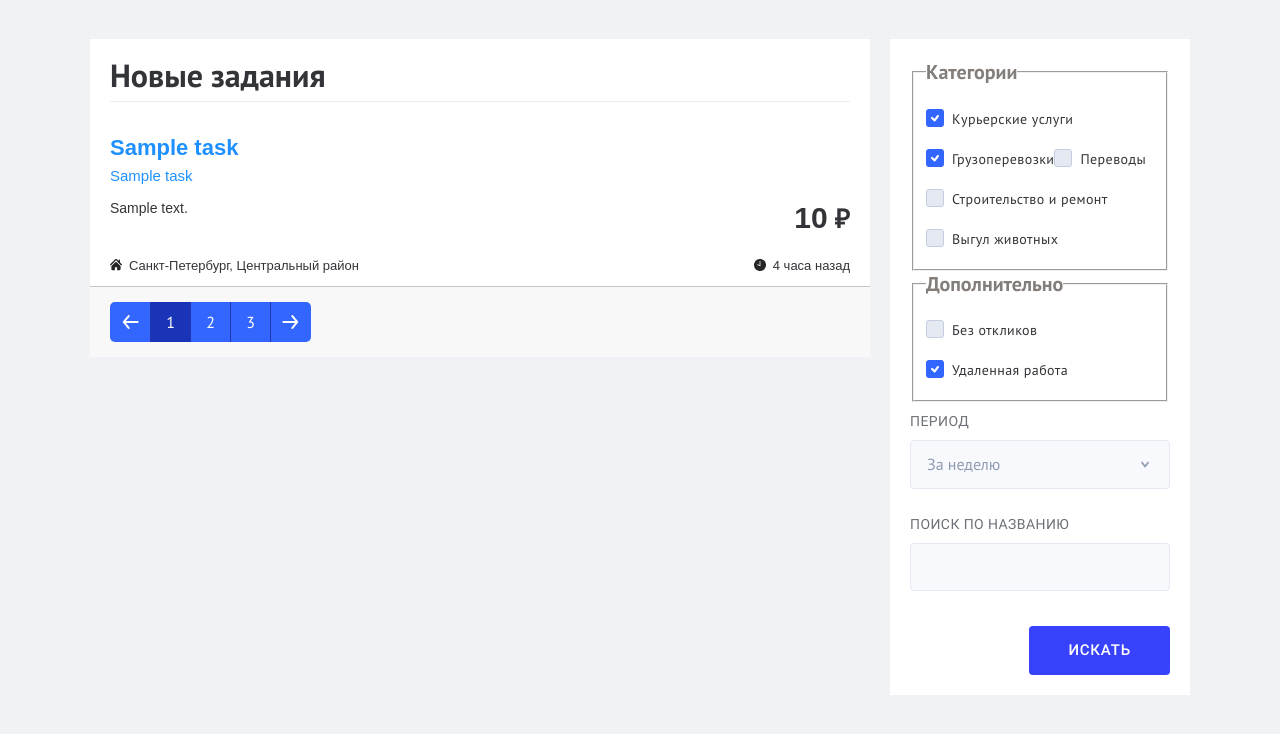
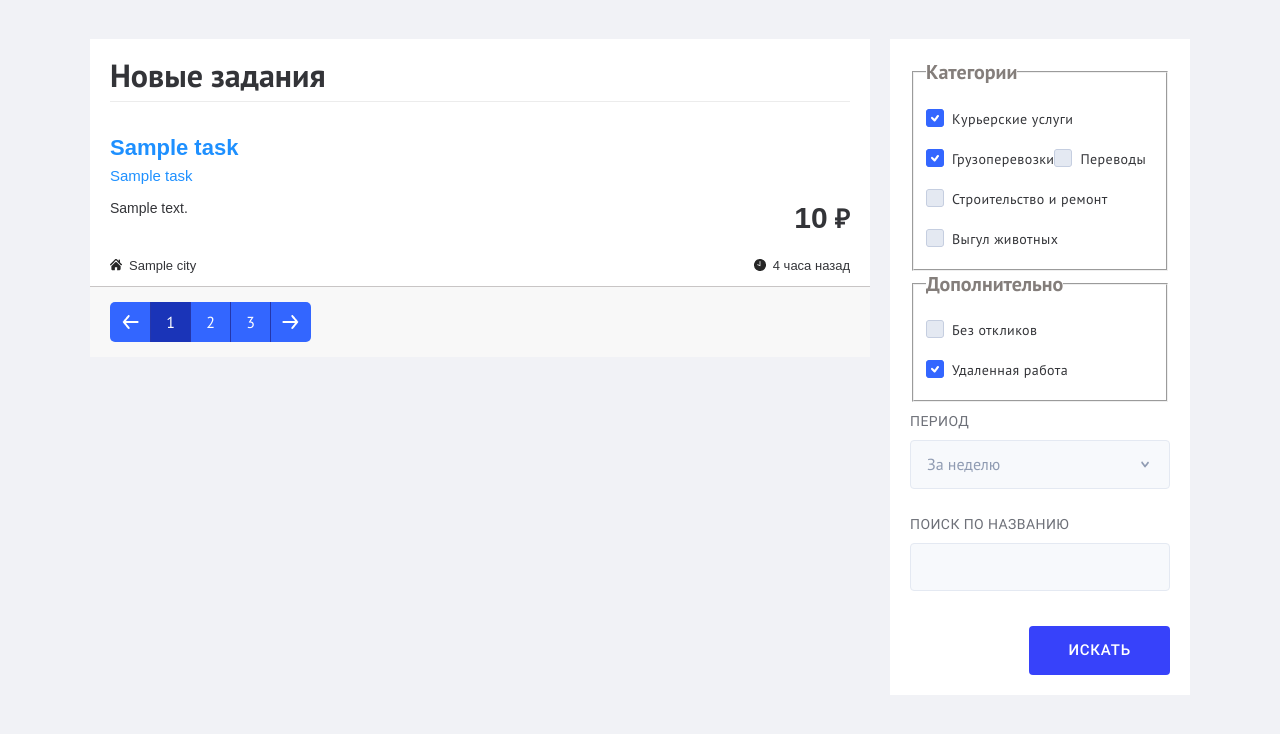
Before and after one commit to htmlacademy-yii/241239-task-force-1, a Yii app: template frontend/views/tasks/index.php in a window 1280 px wide. Shown: the part 80-814 px from the top of the page. Run offline with PHP 8.4 and a stand-in for Yii, Linux system fonts and the light colour scheme; the template is opened without the code that fills it: most values are stand-ins (such as "Sample title", 1, 10 or a date in 2020); data that the repository does not hold is empty; some libraries are stand-ins or nearby versions.

Commit message:
add city for task

```diff
--- a/frontend/views/tasks/index.php
+++ b/frontend/views/tasks/index.php
@@ -13,7 +13,7 @@
                                 <?= isset($task->description) ? $task->description : "" ?>
                             </p>
                             <b class="new-task__price new-task__price--<?= isset($task->icon) ? $task->icon : "" ?>"><?= isset($task->price) ? $task->price : "" ?><b> ₽</b></b>
-                            <p class="new-task__place">Санкт-Петербург, Центральный район</p>
+                            <p class="new-task__place"><?= $task->city->city ?></p>
                             <span class="new-task__time">4 часа назад</span>
                         </div>
                     <?php endforeach; ?>
```
